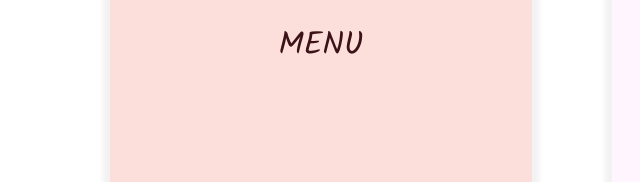
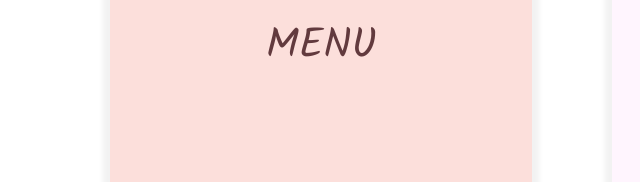
Before and after one commit to ChristopheLem/projet_3, a plain HTML site: page index.html in a window 1280 px wide. In both pictures the pointer is over the element "La note enchantée". Shown: the part 390-572 px from the top of the page, 68-708 px from the left. Drawn offline with Linux system fonts and the light colour scheme; a web font is replaced by a local one.

Commit message:
corrige animation scale

```diff
--- a/style.css
+++ b/style.css
@@ -181,11 +181,13 @@ footer ul li {
     main .center section:not(#soon) {
         flex: 0 1 33%;
     }
-    main .center section:not(#soon) h2{
+    main .center section:not(#soon) h2,
+    main .center section:not(#soon) p {
         transition: transform 1s, opacity 1s;
         z-index: 3;
     }
-    main .center section:not(#soon):hover h2 {
+    main .center section:not(#soon):hover h2,
+    main .center section:not(#soon):hover p  {
         transform: scale(1.3);
         opacity: 0.8;
     }
```
